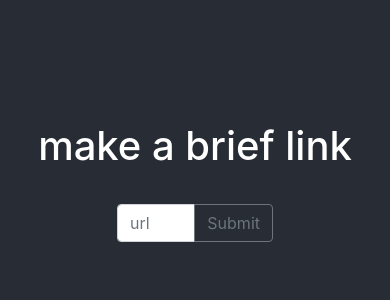
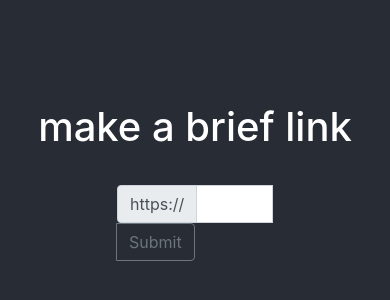
Before and after one commit to benjaminykim/briefs-website, a React (Create React App) app: page / in a window 390 px wide. Shown: the part 240-540 px from the top of the page. Built offline with nearby package versions, Linux system fonts and the light colour scheme.

Commit message:
finish responsiveness

```diff
--- a/src/App.js
+++ b/src/App.js
@@ -17,11 +17,10 @@ class App extends React.Component {
   }
 
   async handleSubmit(event) {
-    const url = "https://www.benkim.dev";
-    const payload = {"url": url};
+    const payload = {"url": "https://" + this.state.url};
     await axios.post("https://www.briefs.link", payload)
       .then(response => {
-        this.setState({submitted: true, url: url, stub: response.data.stub});
+        this.setState({submitted: true, url: "https://" + this.state.url, stub: response.data.stub});
     });
   }
 
@@ -46,8 +45,12 @@ class App extends React.Component {
             <br/>
             <div className="input">
               <InputGroup>
+                <InputGroup.Prepend>
+                  <InputGroup.Text id="basic-addon3">
+                    https://
+                  </InputGroup.Text>
+                </InputGroup.Prepend>
                 <FormControl
-                  placeholder="url"
                   aria-label="url"
                   aria-describedby="basic-addon2"
                   onChange={this.handleChange}
```
